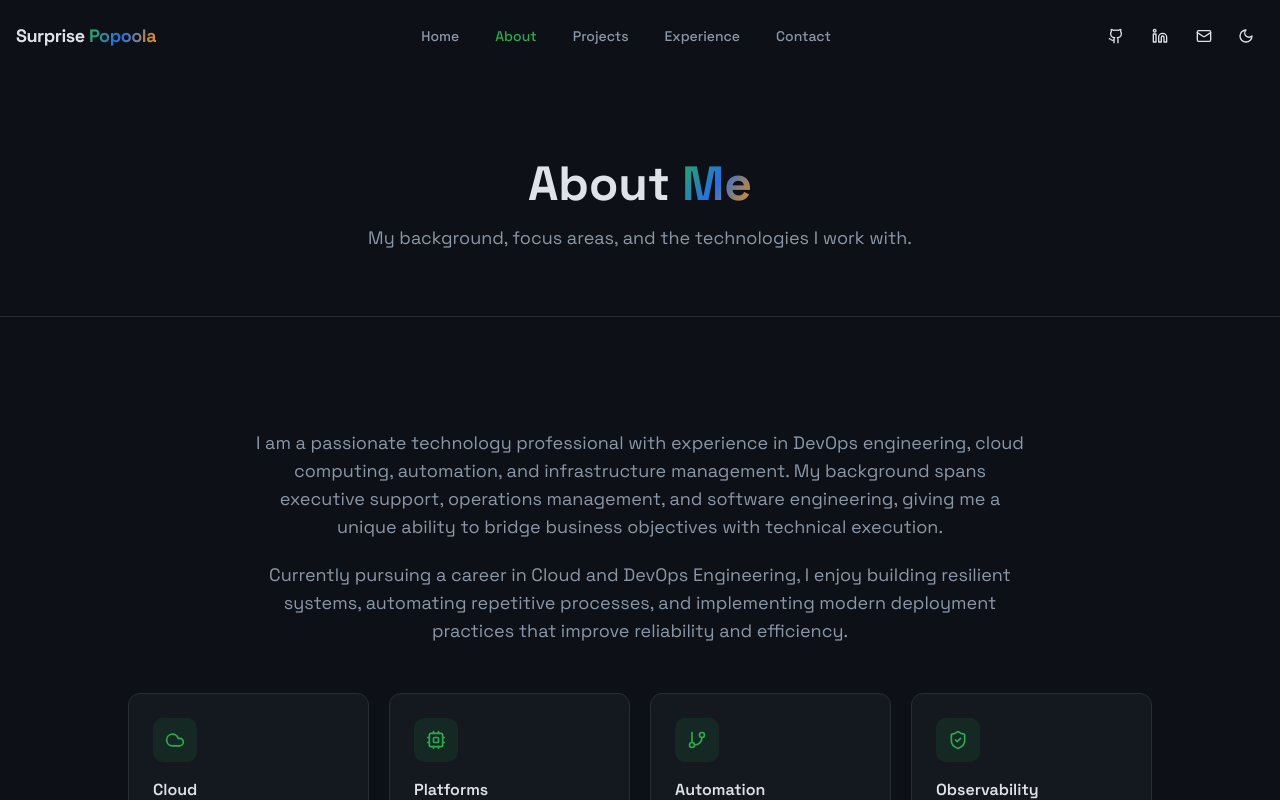
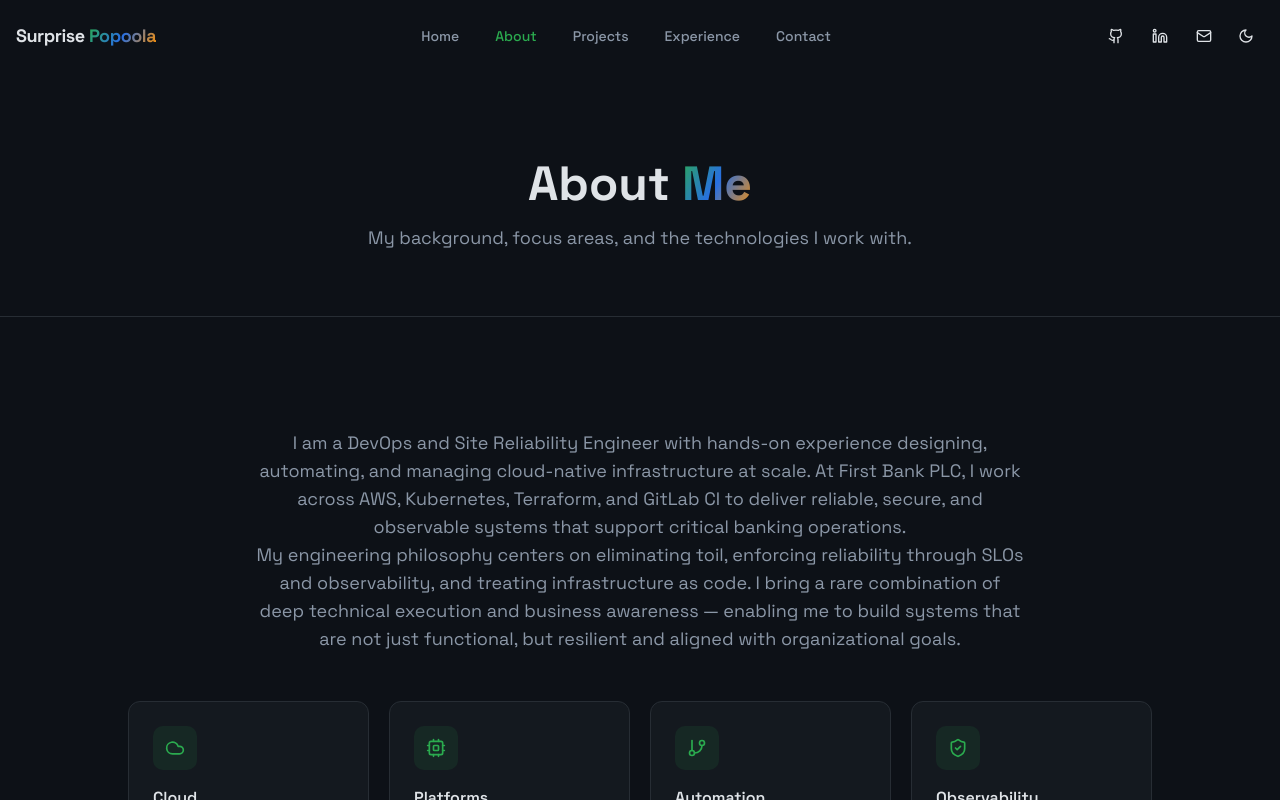
Before and after one commit to Popesurprise/surprise-cloud-craft, a React (Vite) app: page /about in a window 1280 px wide. Shown: the top 800 px of the page. Built offline with nearby package versions, Linux system fonts and the light colour scheme.

Commit message:
feat: update hero and about with SRE role and improved bio

```diff
--- a/src/components/About.tsx
+++ b/src/components/About.tsx
@@ -24,15 +24,18 @@ const About = ({ withHeader = true }: { withHeader?: boolean }) => (
         )}
         <div className="space-y-5 text-muted-foreground text-base md:text-lg leading-relaxed text-left md:text-center">
           <p>
-            I am a passionate technology professional with experience in DevOps engineering,
-            cloud computing, automation, and infrastructure management. My background spans
-            executive support, operations management, and software engineering, giving me a
-            unique ability to bridge business objectives with technical execution.
+            <p>
+            I am a DevOps and Site Reliability Engineer with hands-on experience designing,
+            automating, and managing cloud-native infrastructure at scale. At First Bank PLC,
+            I work across AWS, Kubernetes, Terraform, and GitLab CI to deliver reliable,
+            secure, and observable systems that support critical banking operations.
           </p>
           <p>
-            Currently pursuing a career in Cloud and DevOps Engineering, I enjoy building
-            resilient systems, automating repetitive processes, and implementing modern
-            deployment practices that improve reliability and efficiency.
+            My engineering philosophy centers on eliminating toil, enforcing reliability through
+            SLOs and observability, and treating infrastructure as code. I bring a rare combination
+            of deep technical execution and business awareness — enabling me to build systems that
+            are not just functional, but resilient and aligned with organizational goals.
+          </p>
           </p>
         </div>
       </motion.div>
--- a/src/components/Hero.tsx
+++ b/src/components/Hero.tsx
@@ -2,7 +2,7 @@ import { motion } from "framer-motion";
 import { Link } from "react-router-dom";
 import { Button } from "@/components/ui/button";
 import { Download, ArrowRight, Mail } from "lucide-react";
-import surpriseHeadshot from "@/assets/d701e07e-5582-4143-8060-bfb5aebcc2c3.png";
+import surpriseHeadshot from "@/assets/surprise-headshot.jpg";
 
 const Hero = () => {
   return (
@@ -23,7 +23,7 @@ const Hero = () => {
               Hi, I'm <span className="gradient-text">Surprise</span>.
             </h1>
             <p className="text-lg md:text-xl text-foreground/90 mb-4 font-medium">
-              DevOps Engineer · Cloud Infrastructure Enthusiast · AWS Solutions Architecture Learner
+              DevOps Engineer · Site Reliability Engineer · Cloud Infrastructure Engineer
             </p>
             <p className="text-muted-foreground text-base md:text-lg leading-relaxed mb-8 max-w-2xl">
               I design, automate, and optimize cloud-native infrastructure using modern DevOps
```
